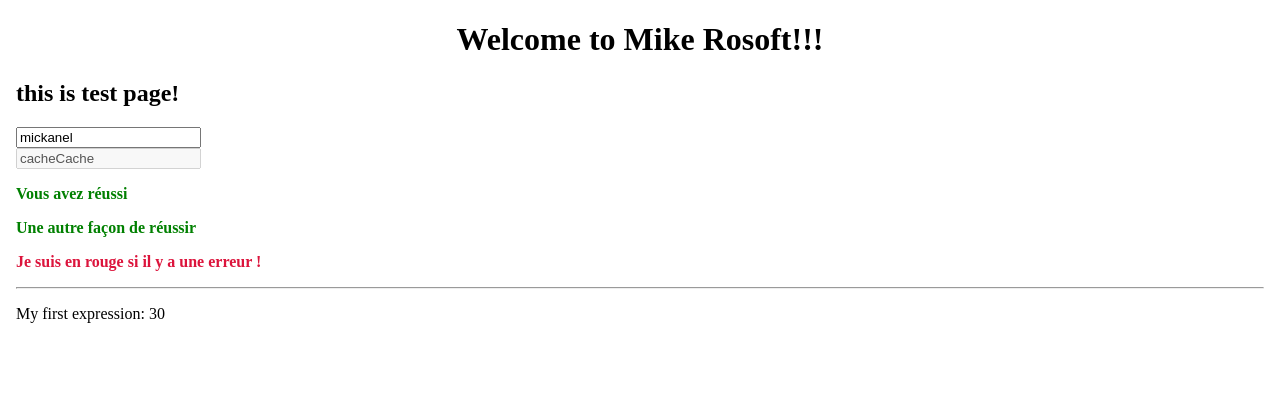
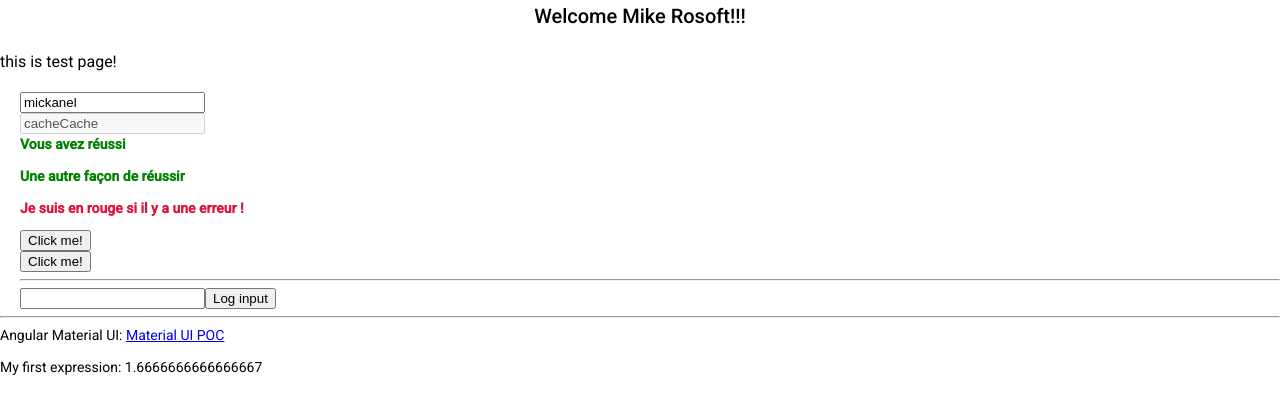
Before and after one commit to mirako77/java, an Angular app in the folder Angular/hello-world/: page / in a window 1280 px wide. Shown: the top 414 px of the page. Built offline with nearby package versions, Linux system fonts and the light colour scheme.

Commit message:
Add material dependency + material-poc component

```diff
--- a/Angular/hello-world/angular.json
+++ b/Angular/hello-world/angular.json
@@ -24,6 +24,7 @@
               "src/assets"
             ],
             "styles": [
+              "./node_modules/@angular/material/prebuilt-themes/pink-bluegrey.css",
               "src/styles.css"
             ],
             "scripts": []
@@ -88,6 +89,7 @@
               "src/assets"
             ],
             "styles": [
+              "./node_modules/@angular/material/prebuilt-themes/pink-bluegrey.css",
               "src/styles.css"
             ],
             "scripts": []
@@ -119,6 +121,7 @@
           }
         }
       }
-    }},
+    }
+  },
   "defaultProject": "hello-world"
 }
--- a/Angular/hello-world/package.json
+++ b/Angular/hello-world/package.json
@@ -12,10 +12,12 @@
   "private": true,
   "dependencies": {
     "@angular/animations": "~9.0.2",
+    "@angular/cdk": "^9.1.0",
     "@angular/common": "~9.0.2",
     "@angular/compiler": "~9.0.2",
     "@angular/core": "~9.0.2",
     "@angular/forms": "~9.0.2",
+    "@angular/material": "^9.1.0",
     "@angular/platform-browser": "~9.0.2",
     "@angular/platform-browser-dynamic": "~9.0.2",
     "@angular/router": "~9.0.2",
--- /dev/null
+++ b/Angular/hello-world/src/app/material-poc/material-poc.component.html
@@ -0,0 +1 @@
+<p>material-poc works!</p>
--- /dev/null
+++ b/Angular/hello-world/src/app/material-poc/material-poc.component.ts
@@ -0,0 +1,15 @@
+import { Component, OnInit } from '@angular/core';
+
+@Component({
+  selector: 'app-material-poc',
+  templateUrl: './material-poc.component.html',
+  styleUrls: ['./material-poc.component.css']
+})
+export class MaterialPocComponent implements OnInit {
+
+  constructor() { }
+
+  ngOnInit(): void {
+  }
+
+}
--- a/Angular/hello-world/src/app/mra.component.html
+++ b/Angular/hello-world/src/app/mra.component.html
@@ -3,10 +3,9 @@
 <body>
 
 <div style="text-align: center;">
-    <h1>
-        Welcome to {{title}}
-    </h1>
-
+    <h2>
+        Welcome {{title}}
+    </h2>
 </div>
 
 <app-test></app-test>
--- a/Angular/hello-world/src/app/test/test.component.html
+++ b/Angular/hello-world/src/app/test/test.component.html
@@ -1,10 +1,29 @@
-<h2>this is test page!</h2>
-<input type="text" value="mickanel" [id]="myId"/><br>
-<input [disabled]="isDisabled" type="text" value="cacheCache" id="{{myId}}"/>
-<p class="text-success">Vous avez réussi</p>
-<p [class]="successClass">Une autre façon de réussir</p>
-<p [class.text-failed]="hasError">Je suis en rouge si il y a une erreur !</p>
+<h3>this is test page!</h3>
+<div style="margin-left: 20px;">
+    <!-- defintion Id-->
+    <input type="text" value="mickanel" [id]="myId"/><br>
+    <!-- input disbled dynamique-->
+    <input [disabled]="isDisabled" type="text" value="cacheCache" id="{{myId}}"/>
+    <!-- exemple de défintion de style avec l'attribut class -->
+    <p class="text-success">Vous avez réussi</p>
+    <p [class]="successClass">Une autre façon de réussir</p>
+    <!-- texte erreur dynamique-->
+    <p [class.text-failed]="hasError">Je suis en rouge si il y a une erreur !</p>
+    <!-- Gestion évenement sur boutton - JS vs TypeScript -->
+    <button onclick="alert('Je suis en javascript');">Click me!</button><br>
+    <!-- Gestion évenement sur boutton - Angular TypeScript -->
+    <button (click)="onClick($event);">Click me!</button> {{youClickMe}}
+    <hr>
+    <input #inp01 type="text">
+    <button (click)="logMessage(inp01)">Log input</button>
+</div>
 <hr>
+
+
 <div>
-    <p>My first expression: {{ 2 * 15 }}</p>
+    <p>Angular Material UI: <a href="/#">Material UI POC</a> </p>
 </div>
+
+<div>
+    <p>My first expression: {{ 5 / 3 }}</p>
+</div>
--- a/Angular/hello-world/src/app/test/test.component.ts
+++ b/Angular/hello-world/src/app/test/test.component.ts
@@ -7,14 +7,24 @@ import { Component, OnInit } from '@angular/core';
 })
 export class TestComponent implements OnInit {
   public myId = "123";
-  public isDisabled : boolean = true;
+  public isDisabled : boolean = true
   public hasError = true;
   public successClass = "text-success";
-
+  public youClickMe = "";
 
   constructor() { }
 
   ngOnInit(): void {
   }
 
+  onClick(event){
+    console.log(event.type)
+    this.youClickMe = "You click the button !"
+  }
+
+  logMessage(inputValue){
+    console.log(inputValue); /**** >> fait référence a l'objet du DOM */
+    console.log('Ceci est la valeur de inputValue :'+inputValue);
+  }
+
 }
--- a/Angular/hello-world/src/index.html
+++ b/Angular/hello-world/src/index.html
@@ -6,8 +6,10 @@
   <base href="/">
   <meta name="viewport" content="width=device-width, initial-scale=1">
   <link rel="icon" type="image/x-icon" href="favicon.ico">
+  <link href="https://fonts.googleapis.com/css?family=Roboto:300,400,500&display=swap" rel="stylesheet">
+  <link href="https://fonts.googleapis.com/icon?family=Material+Icons" rel="stylesheet">
 </head>
-<body>
+<body class="mat-typography">
   <app-root></app-root>
 </body>
 </html>
--- a/Angular/hello-world/src/styles.css
+++ b/Angular/hello-world/src/styles.css
@@ -1 +1,4 @@
 /* You can add global styles to this file, and also import other style files */
+
+html, body { height: 100%; }
+body { margin: 0; font-family: Roboto, "Helvetica Neue", sans-serif; }
```
Also changed, not shown: Angular/hello-world/src/app/app.module.ts (+6 -2 lines), Angular/hello-world/src/app/material-poc/material-poc.component.css (added), 2 other files (tests, documents, lock files or other folders).
